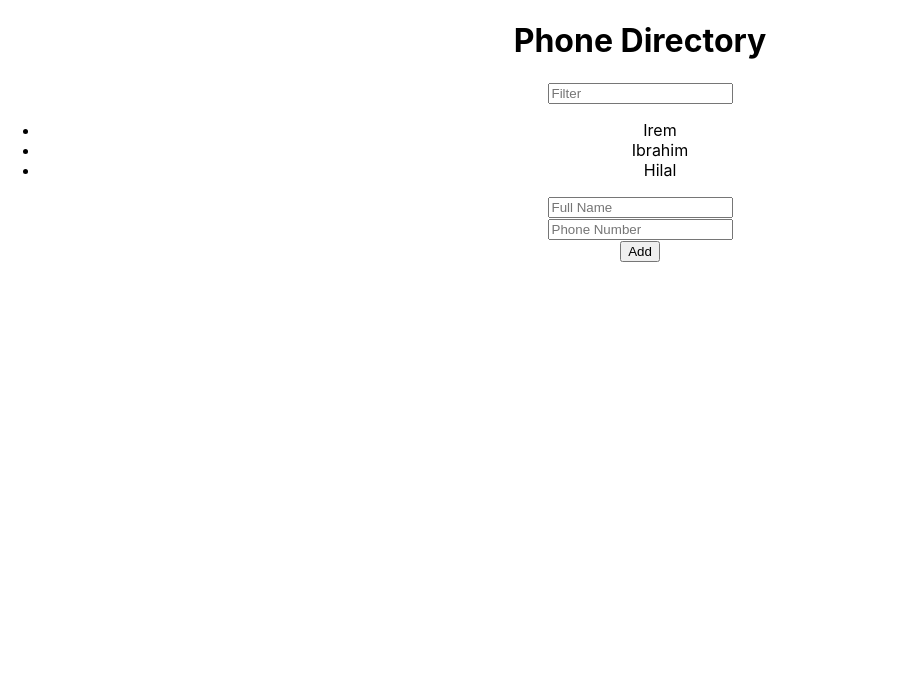
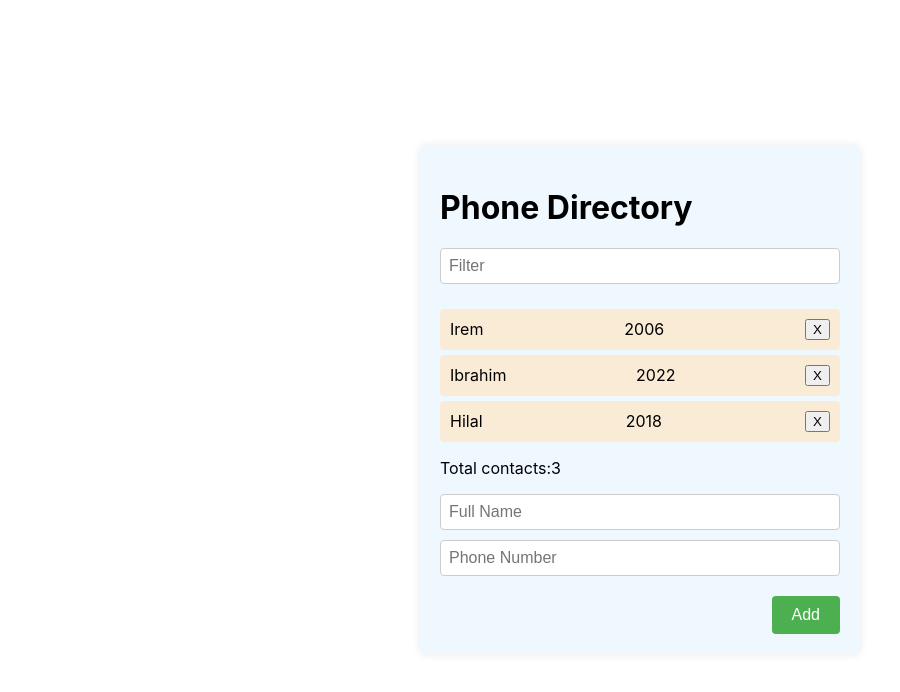
Before and after one commit to iremwacar/React-PhoneDirectory, a React (Create React App) app: page / in a window 1280 px wide. Shown: the top 692 px of the page, without its empty margins (0-900 px from the left). Built offline with nearby package versions, Linux system fonts and the light colour scheme.

Commit message:
css commit

```diff
--- a/src/App.css
+++ b/src/App.css
@@ -1,38 +1,6 @@
 .App {
-  text-align: center;
+  display: flex;
+  justify-content: center;
+  align-items: center;
+  min-height: 100vh;
 }
-
-.App-logo {
-  height: 40vmin;
-  pointer-events: none;
-}
-
-@media (prefers-reduced-motion: no-preference) {
-  .App-logo {
-    animation: App-logo-spin infinite 20s linear;
-  }
-}
-
-.App-header {
-  background-color: #282c34;
-  min-height: 100vh;
-  display: flex;
-  flex-direction: column;
-  align-items: center;
-  justify-content: center;
-  font-size: calc(10px + 2vmin);
-  color: white;
-}
-
-.App-link {
-  color: #61dafb;
-}
-
-@keyframes App-logo-spin {
-  from {
-    transform: rotate(0deg);
-  }
-  to {
-    transform: rotate(360deg);
-  }
-}
--- a/src/App.js
+++ b/src/App.js
@@ -6,7 +6,6 @@ import Contacts from './components/Contacts/index.js';
 function App() {
   return (
     <div className="App">
-      <h1>Phone Directory</h1>
       <Contacts/>
     </div>
   );
--- a/src/components/Contacts/Form/index.js
+++ b/src/components/Contacts/Form/index.js
@@ -41,7 +41,7 @@ function Form({ addContact, contacts }) {
           onChange={onChangeInput}
         />
       </div>
-      <div>
+      <div className='btn'>
         <button type="submit">Add</button>
       </div>
     </form>
--- a/src/components/Contacts/List/index.js
+++ b/src/components/Contacts/List/index.js
@@ -1,6 +1,6 @@
 import React, { useState } from 'react';
 
-function List({ contacts }) {
+function List({ contacts,deleteNumber }) {
   const [filterText,setFilterText]=useState('');
 
   const filtered = contacts.filter((item)=>{
@@ -17,11 +17,17 @@ function List({ contacts }) {
       value={filterText}
       onChange={(e)=>setFilterText(e.target.value)}/>
 
-      <ul>
+      <ul className='list'>
         {filtered.map((contact, i) => (
-          <li key={i}>{contact.fullname}</li>
+          <li key={i}>
+            <span>{contact.fullname}</span>
+            <span>{contact.phoneNumber}</span>
+            <button className='delete-btn'
+            onClick={()=> deleteNumber(i)}>X</button>
+          </li>
         ))}
       </ul>
+      <p>Total contacts:{filtered.length}</p>
     </div>
   );
 }
--- a/src/components/Contacts/index.js
+++ b/src/components/Contacts/index.js
@@ -1,6 +1,7 @@
 import React, { useState, useEffect } from 'react';
 import Form from './Form';
 import List from './List';
+import "./styles.css"
 
 function Contacts() {
   const [contacts, setContacts] = useState([
@@ -22,13 +23,23 @@ function Contacts() {
     setContacts([...contacts, newContact]);
   };
 
+  const deleteNumber = (index) => {
+    const number = contacts.filter((_,i)=> i !== index);
+    setContacts(number);
+  }
+
+
+
+
+
   useEffect(() => {
     console.log(contacts);
   }, [contacts]);
 
   return (
-    <div>
-      <List contacts={contacts} />
+    <div className='container'>
+        <h1>Phone Directory</h1>
+      <List contacts={contacts} deleteNumber={deleteNumber} />
       <Form addContact={addContact} contacts={contacts} />
     </div>
   );
--- /dev/null
+++ b/src/components/Contacts/styles.css
@@ -0,0 +1,62 @@
+/* Genel container */
+.container {
+    width: 400px;
+    background-color: aliceblue;
+    padding: 20px;
+    margin: 20px auto; /* Sayfa ortasına almak için */
+    border-radius: 8px;
+    box-shadow: 0 0 10px rgba(0, 0, 0, 0.1);
+  }
+
+  /* Input alanları */
+  input {
+    width: 100%;
+    padding: 8px;
+    margin-bottom: 10px;
+    box-sizing: border-box;
+    border: 1px solid #ccc;
+    border-radius: 4px;
+    font-size: 16px;
+  }
+
+  /* Liste ve liste öğeleri */
+  ul, li {
+    margin: 0;
+    padding: 0;
+    list-style-type: none;
+  }
+
+  .list {
+    margin-top: 15px;
+  }
+
+  .list > li {
+    background-color: antiquewhite;
+    padding: 10px;
+    margin-bottom: 5px;
+    border-radius: 4px;
+    display: flex;
+    justify-content: space-between;
+  }
+
+  /* Butonlar */
+  .btn {
+    display: flex;
+    justify-content: flex-end;
+    margin-top: 10px;
+  }
+
+  .btn > button {
+    padding: 10px 20px;
+    margin-left: 10px;
+    background-color: #4CAF50;
+    color: white;
+    border: none;
+    border-radius: 4px;
+    cursor: pointer;
+    font-size: 16px;
+  }
+
+  .btn > button:hover {
+    background-color: #45a049;
+  }
```
